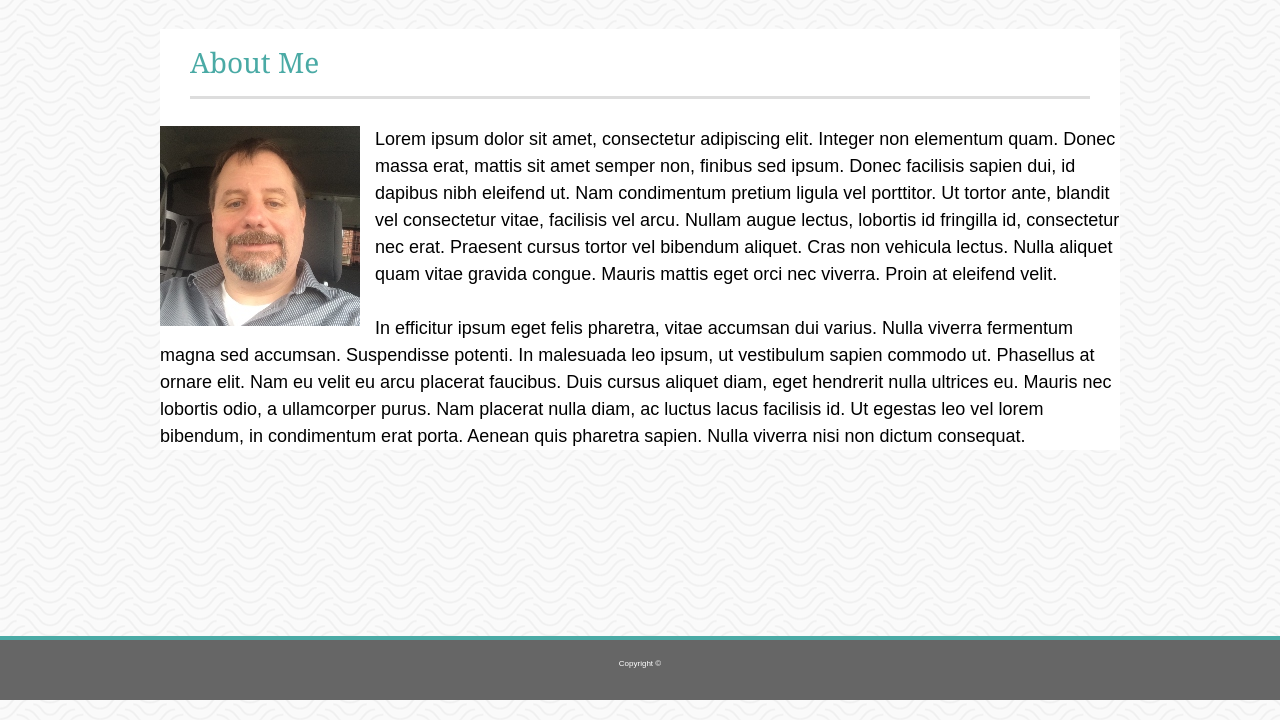
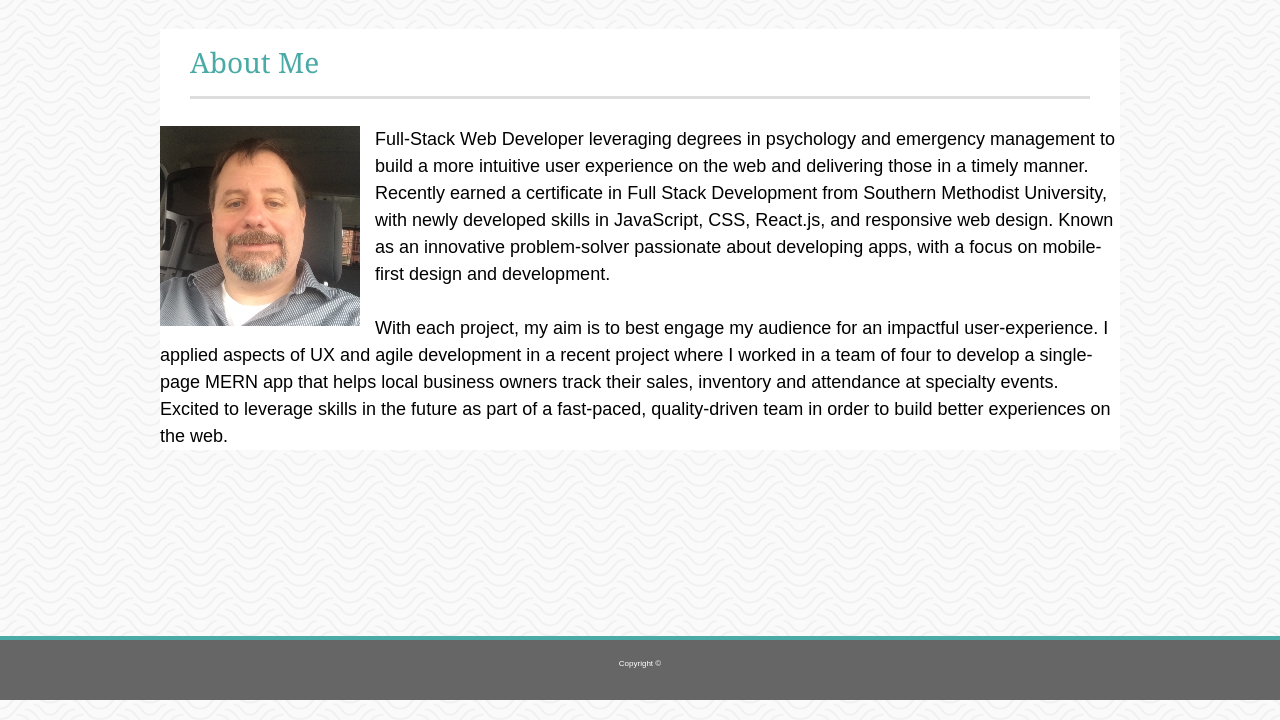
Before and after one commit to daniel5075/Basic-Portfolio, a plain HTML site: page index.html in a window 1280 px wide. Shown: the part 80-800 px from the top of the page. Drawn offline with Linux system fonts and the light colour scheme.

Commit message:
Updated about me section

```diff
--- a/index.html
+++ b/index.html
@@ -28,11 +28,19 @@
 
             <img id="Daniel" src="assets/images/Myphotoresized.jpg" alt="Daniel Groveman">
             <p>
-                Lorem ipsum dolor sit amet, consectetur adipiscing elit. Integer non elementum quam. Donec massa erat, mattis sit amet semper non, finibus sed ipsum. Donec facilisis sapien dui, id dapibus nibh eleifend ut. Nam condimentum pretium ligula vel porttitor. Ut tortor ante, blandit vel consectetur vitae, facilisis vel arcu. Nullam augue lectus, lobortis id fringilla id, consectetur nec erat. Praesent cursus tortor vel bibendum aliquet. Cras non vehicula lectus. Nulla aliquet quam vitae gravida congue. Mauris mattis eget orci nec viverra. Proin at eleifend velit.
+                Full-Stack Web Developer leveraging degrees in psychology and emergency management to build
+                a more intuitive user experience on the web and delivering those in a timely manner.
+                Recently earned a certificate in Full Stack Development from Southern Methodist University,
+                with newly developed skills in JavaScript, CSS, React.js, and responsive web design.
+                Known as an innovative problem-solver passionate about developing apps, with a focus on mobile-first design and development.
             </p>
             <br>
             <p>
-                In efficitur ipsum eget felis pharetra, vitae accumsan dui varius. Nulla viverra fermentum magna sed accumsan. Suspendisse potenti. In malesuada leo ipsum, ut vestibulum sapien commodo ut. Phasellus at ornare elit. Nam eu velit eu arcu placerat faucibus. Duis cursus aliquet diam, eget hendrerit nulla ultrices eu. Mauris nec lobortis odio, a ullamcorper purus. Nam placerat nulla diam, ac luctus lacus facilisis id. Ut egestas leo vel lorem bibendum, in condimentum erat porta. Aenean quis pharetra sapien. Nulla viverra nisi non dictum consequat.
+                With each project, my aim is to best engage my audience for an impactful user-experience.
+                I applied aspects of UX and agile development in a recent project where I worked in a team of four
+                 to develop a single-page MERN app that helps local business owners track their sales, inventory and
+                 attendance at specialty events. Excited to leverage skills in the future as part of a fast-paced, quality-driven
+                 team in order to build better experiences on the web.
             </p>
 
     </div>
```
